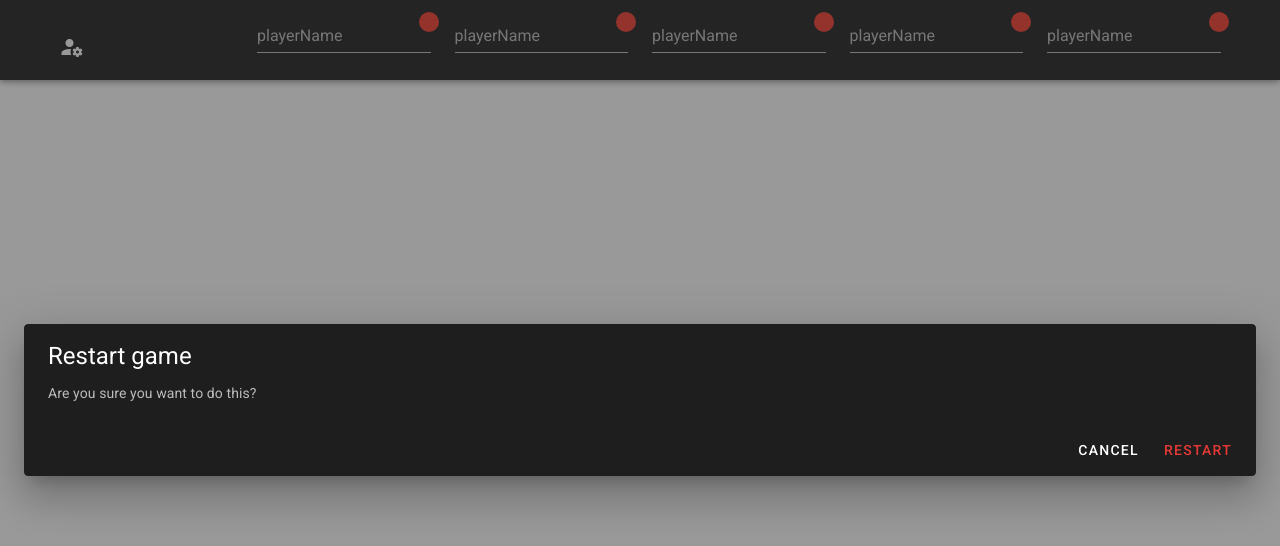
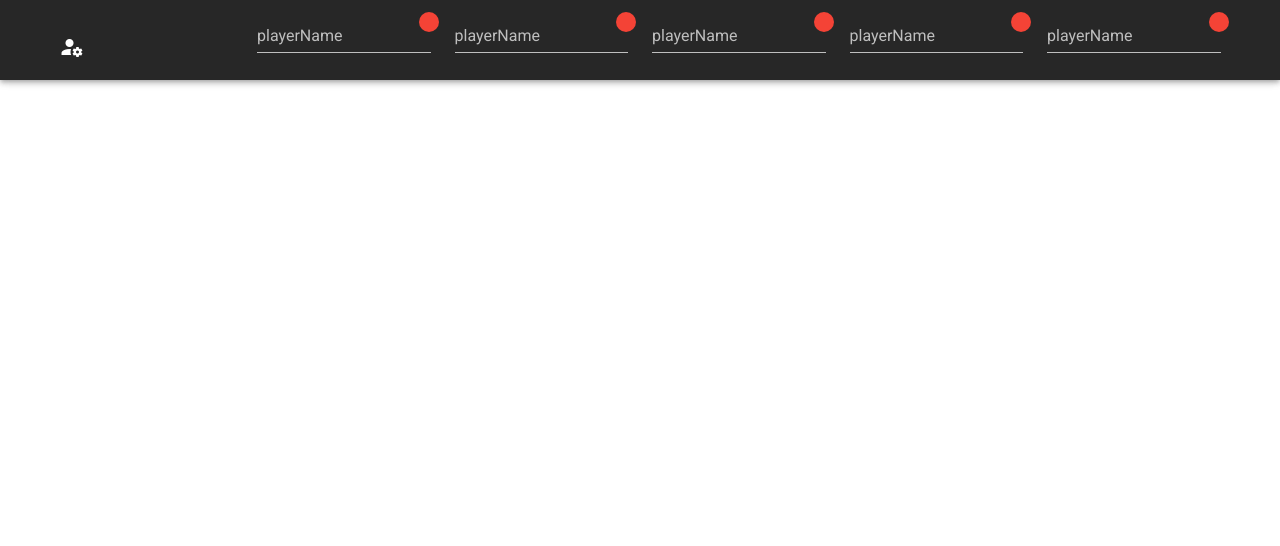
Before and after one commit to rjbgaspar/rummy, a Vue app: page /play in a window 1280 px wide. Shown: the top 546 px of the page. Built offline with nearby package versions, Linux system fonts and the light colour scheme.

Commit message:
Fix initial dialog state

```diff
--- a/src/components/play-rummy.component.ts
+++ b/src/components/play-rummy.component.ts
@@ -23,7 +23,7 @@ export default class PlayRummy extends Vue {
 
   public scoreboard: { [k:string]: string[] } = this.$store.getters.scoreboard;
 
-  public dialog = true;
+  public dialog = false;
 
   @Provide() sharedState = {
     roundNames: this.roundNames
```
